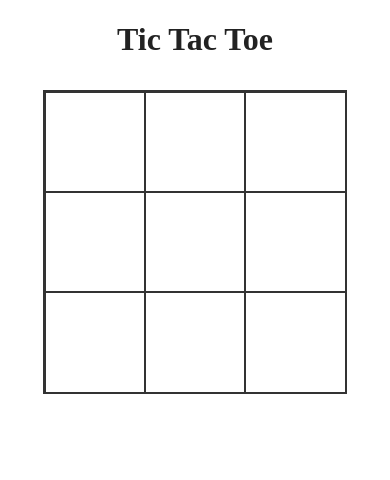
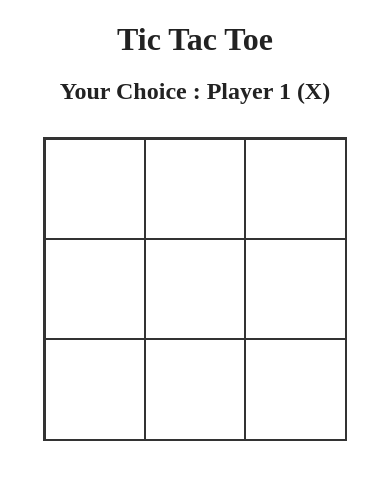
Before and after one commit to hemanth299/tictactoe_game, a React (Vite) app: page / in a window 390 px wide. Shown: the top 480 px of the page. Built offline with nearby package versions, Linux system fonts and the light colour scheme.

Commit message:
too soon to commit, but created two players and made the game interactive and responsive

```diff
--- a/src/App.jsx
+++ b/src/App.jsx
@@ -1,16 +1,39 @@
+import React, { useState } from 'react';
 import Board from './components/Board';
 import './components/styles.scss';
+import { Winner } from './components/Winner';
 
 function App() {
-
+  const [squares, setSquares] = useState(Array(9).fill(null));
+  const [player1,setplayer1] = useState(true);
+  const player = player1?'Player 1 (X)':'Player 2 (O)';
+  const winner = Winner(squares)==='X'?'Player 1 (X)':Winner(squares)==='O'?'Player 2 (O)':null;
+  const status = winner ? `You Win: ${winner}` : `Your Choice : ${player}`;
+    const handleClick = (position) => {
+    if(squares[position] || winner){
+      return;
+    }
+    setSquares((current)=>{
+      return current.map((squareValue, pos)=>{
+        if(pos===position){
+          return player1?'X':'O';
+        }
+        else{
+          return squareValue;
+        }
+      })
+    })
+    setplayer1((current)=> !current);
+    }
   return (
     <>
       <div>
         <h1 className='title'>Tic Tac Toe</h1>
-        <Board />
+        <h2 className='status'>{status} </h2>
+        <Board squares={squares} handleClick={handleClick}/>
       </div>
     </>
   )
 }
 
-export default App
+export default App;
--- a/src/components/Board.jsx
+++ b/src/components/Board.jsx
@@ -2,25 +2,8 @@ import React, { useState } from 'react';
 import Square from './Square';
 import './styles.scss';
 
-const Board = ()=>{
-  const [squares, setSquares] = useState(Array(9).fill(null));
-  const [player1,setplayer1] = useState(true);
-  const handleClick = (position) => {
-    if(squares[position]){
-      return;
-    }
-    setSquares((current)=>{
-      return current.map((squareValue, pos)=>{
-        if(pos===position){
-          return player1?'X':'O';
-        }
-        else{
-          return squareValue;
-        }
-      })
-    })
-    setplayer1((current)=> !current);
-  }
+const Board = ({squares,handleClick})=>{
+
   const renderSquare = (index) => {
     return (
       <Square value={squares[index]} onClick={()=>{handleClick(index)}}/>
--- /dev/null
+++ b/src/components/Winner.js
@@ -0,0 +1,21 @@
+export function Winner(squares){
+  const lines = [
+    [0, 1, 2],
+    [3, 4, 5],
+    [6, 7, 8],
+    [0, 3, 6],
+    [1, 4, 7],
+    [2, 5, 8],
+    [0, 4, 8],
+    [2, 4, 6]
+  ];
+
+  for (let i = 0; i < lines.length; i++) {
+    const [a, b, c] = lines[i];
+    if (squares[a] && squares[a] === squares[b] && squares[a] === squares[c]) {
+      return squares[a];
+    }
+  }
+
+  return null;
+}
--- a/src/components/styles.scss
+++ b/src/components/styles.scss
@@ -19,6 +19,12 @@ $active-text: #fff;
 .title{
   text-align: center;
   font-size: 2rem;
+  color: $text-color;
+  margin-bottom: 1rem;
+}
+.status{
+  text-align: center;
+  font-size: 1.5rem;
   color: $text-color;
   margin-bottom: 1rem;
 }
```
